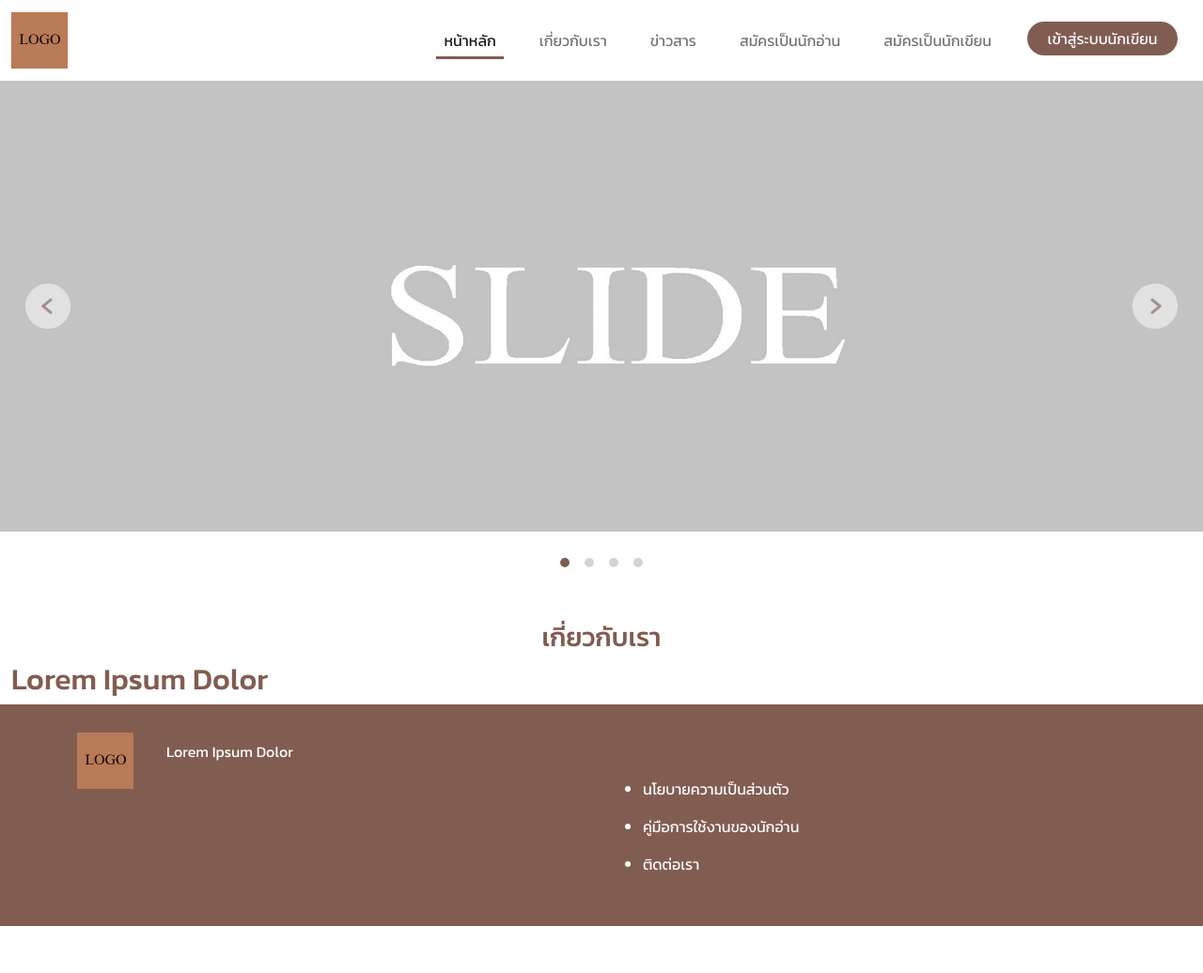
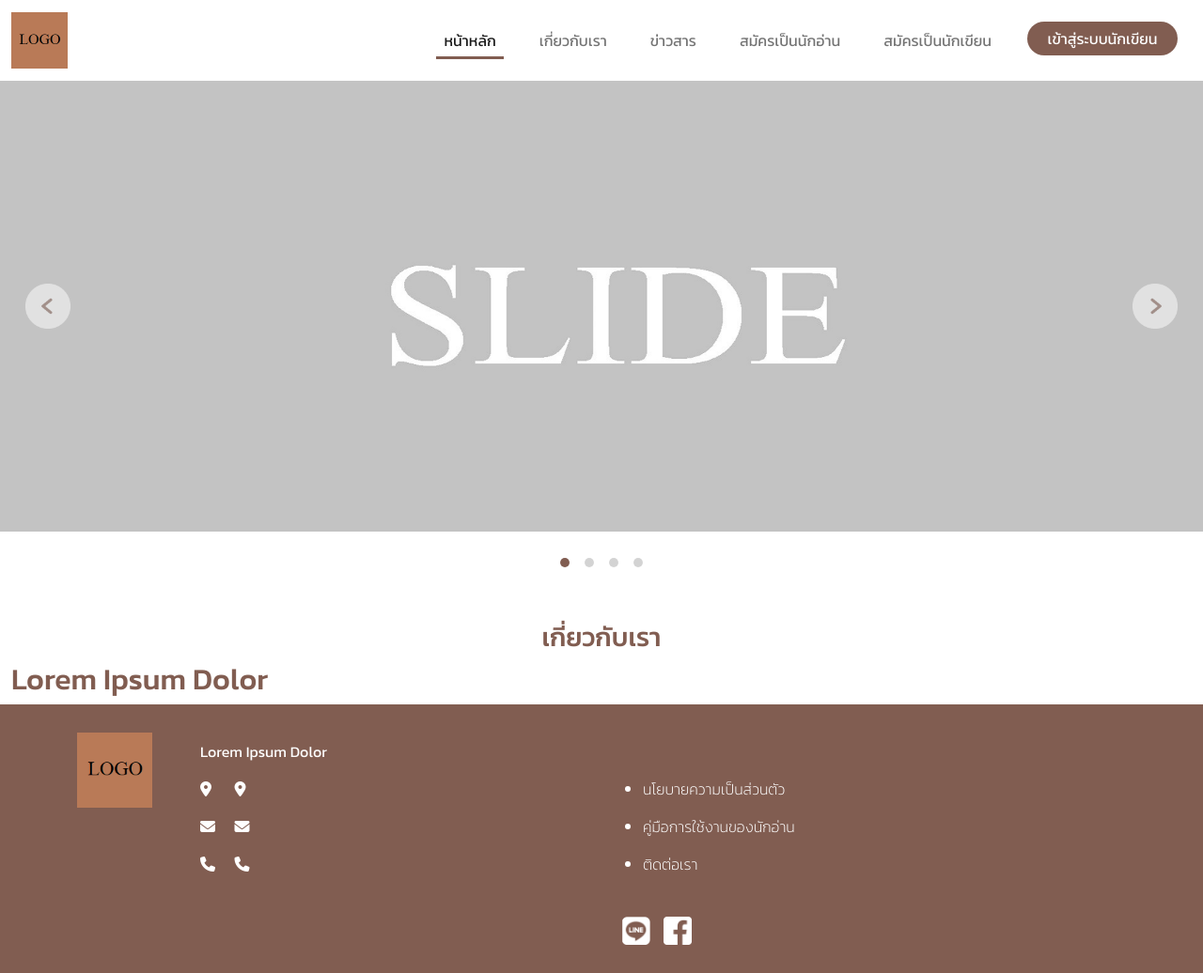
Before and after one commit to deathwingtei/test_book_store, a plain HTML site: page index.html in a window 1280 px wide. Shown: the whole page at 94% size. Before the commit the page ends 986 px from the top, so only its background shows below. Drawn offline with nearby package versions, Linux system fonts and the light colour scheme.

Commit message:
update ico and fa

```diff
--- a/assets/css/dg_main.css
+++ b/assets/css/dg_main.css
@@ -3,7 +3,7 @@
     #fefdfb
     #fbf4ee
 */
-@import url('https://fonts.googleapis.com/css2?family=Kanit:ital,wght@0,100;0,200;0,300;0,400;0,500;0,600;0,700;1,100;1,200;1,300;1,400;1,500;1,600&display=swap');
+@import url('https://fonts.googleapis.com/css2?family=Kanit:ital,wght@0,100;0,200;0,300;0,400;0,500;0,600;0,700;0,800;0,900;1,100;1,200;1,300;1,400;1,500;1,600;1,700;1,800;1,900&display=swap');
 
 body{
     font-family: 'Kanit', sans-serif;
@@ -97,6 +97,24 @@ footer
     padding:30px;
     color:white;
     line-height: 40px;
+    font-weight: 200;
+}
+
+.font_footer_regular
+{
+    font-weight: 400;
+}
+
+.footer_logo
+{
+    width:80px;
+}
+
+.footer_icon
+{
+    width:30px;
+    margin-left:10px;
+    margin-top:20px;
 }
 
 @media only screen and (max-width: 767px) {
--- a/index.html
+++ b/index.html
@@ -7,8 +7,10 @@
     <!-- CSS only -->
     <link href="https://cdn.jsdelivr.net/npm/bootstrap@5.2.0/dist/css/bootstrap.min.css" rel="stylesheet"
     integrity="sha384-gH2yIJqKdNHPEq0n4Mqa/HGKIhSkIHeL5AyhkYV8i59U5AR6csBvApHHNl/vI1Bx" crossorigin="anonymous">
+	<link rel="stylesheet" href="https://cdnjs.cloudflare.com/ajax/libs/font-awesome/6.1.2/css/all.min.css"
+	integrity="sha512-1sCRPdkRXhBV2PBLUdRb4tMg1w2YPf37qatUFeS7zlBy7jJI8Lf4VHwWfZZfpXtYSLy85pkm9GaYVYMfw5BC1A==" crossorigin="anonymous" referrerpolicy="no-referrer" />
     <link href="assets/css/dg_main.css" rel="stylesheet">
-    <title>Document</title>
+    <title>Test Book Store</title>
 </head>
 <body>
 	<header>
@@ -106,22 +108,49 @@
 		<div class="container " id="footer">
 			<div class="row">
 				<div class="col-sm-1">
-					<img src="assets/images/logo_bg.png" class="logo_img">
+					<img src="assets/images/logo_bg.png" class="footer_logo">
 				</div>
-				<div class="col-sm-5">
-					Lorem Ipsum Dolor
-					<div class="row">
+				<div class="col-sm-5 ps-5">
+					<div class="font_footer_regular">
+						Lorem Ipsum Dolor
+						<div class="row">
+							<div class="col-1" class="mb-2">
+								<i class="fa-solid fa-location-dot"></i>
+							</div>
+							<div class="col-11" class="mb-2">
+								<i class="fa-solid fa-location-dot"></i>
+							</div>
+							<div class="col-1" class="mb-2">
+								<i class="fa-solid fa-envelope"></i>
+							</div>
+							<div class="col-11" class="mb-2">
+								<i class="fa-solid fa-envelope"></i>
+							</div>
+							<div class="col-1" class="mb-2">
+								<i class="fa-solid fa-phone"></i>
+							</div>
+							<div class="col-11" class="mb-2">
+								<i class="fa-solid fa-phone"></i>
+							</div>
+						</div>
 					</div>
+
 				</div>
 				<div class="col-sm-5">
 					&nbsp;
 					<div class="row">
-						<div class="col-12">
+						<div class="col-12" class="mb-2">
 							<ul>
 								<li>นโยบายความเป็นส่วนตัว</li>
 								<li>คู่มือการใช้งานของนักอ่าน</li>
 								<li>ติดต่อเรา</li>
 							</ul>
+						</div>
+					</div>
+					<div class="row">
+						<div class="col-12">
+							<img src="assets/images/line_icon.png" class="footer_icon">
+							<img src="assets/images/fb_icon.png" class="footer_icon">
 						</div>
 					</div>
 				</div>
```
Also changed, not shown: assets/images/fb_icon.png (added), assets/images/fb_icon_black.png (added), assets/images/fbico.svg (added), assets/images/line_icon.png (added), assets/images/line_icon_black.png (added).
